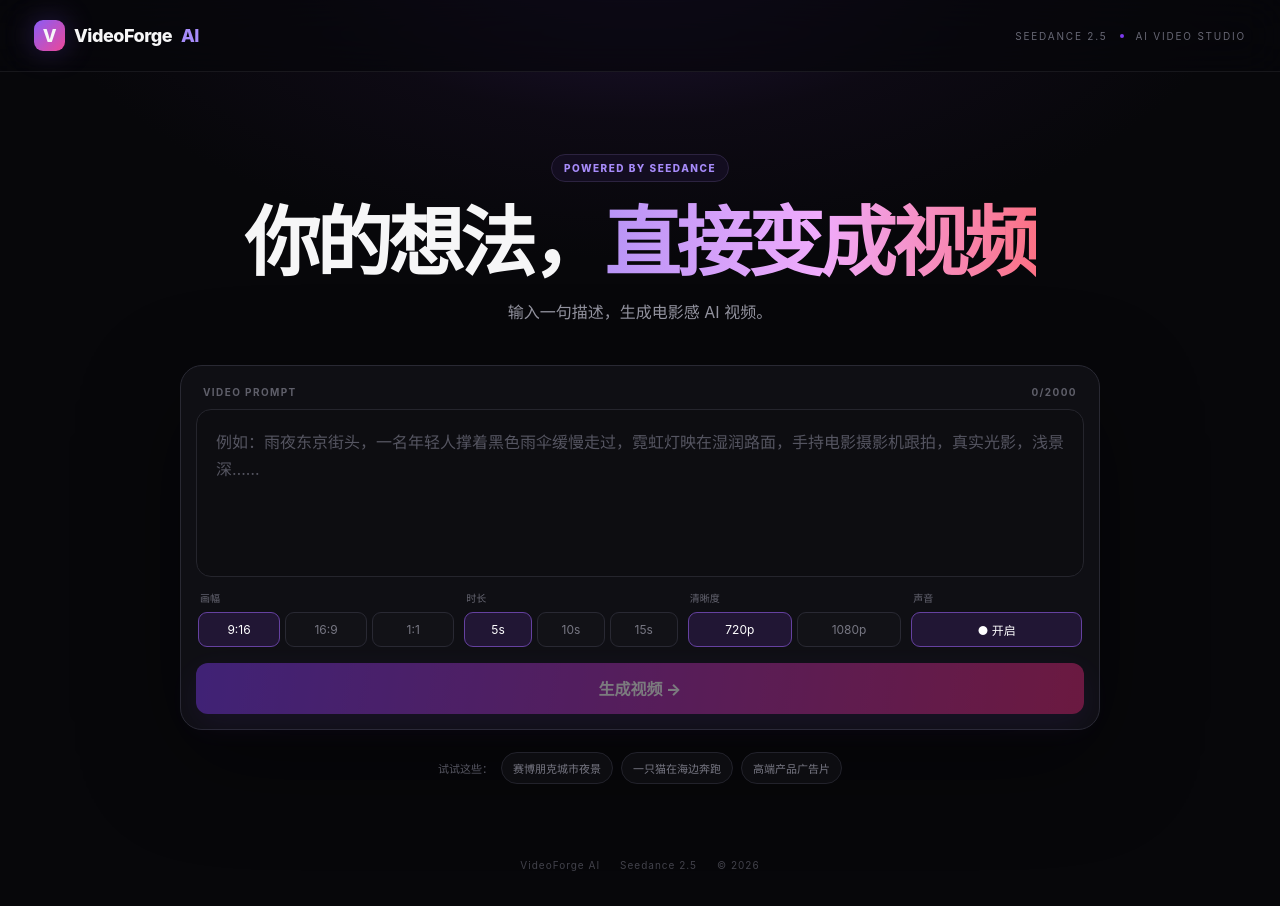
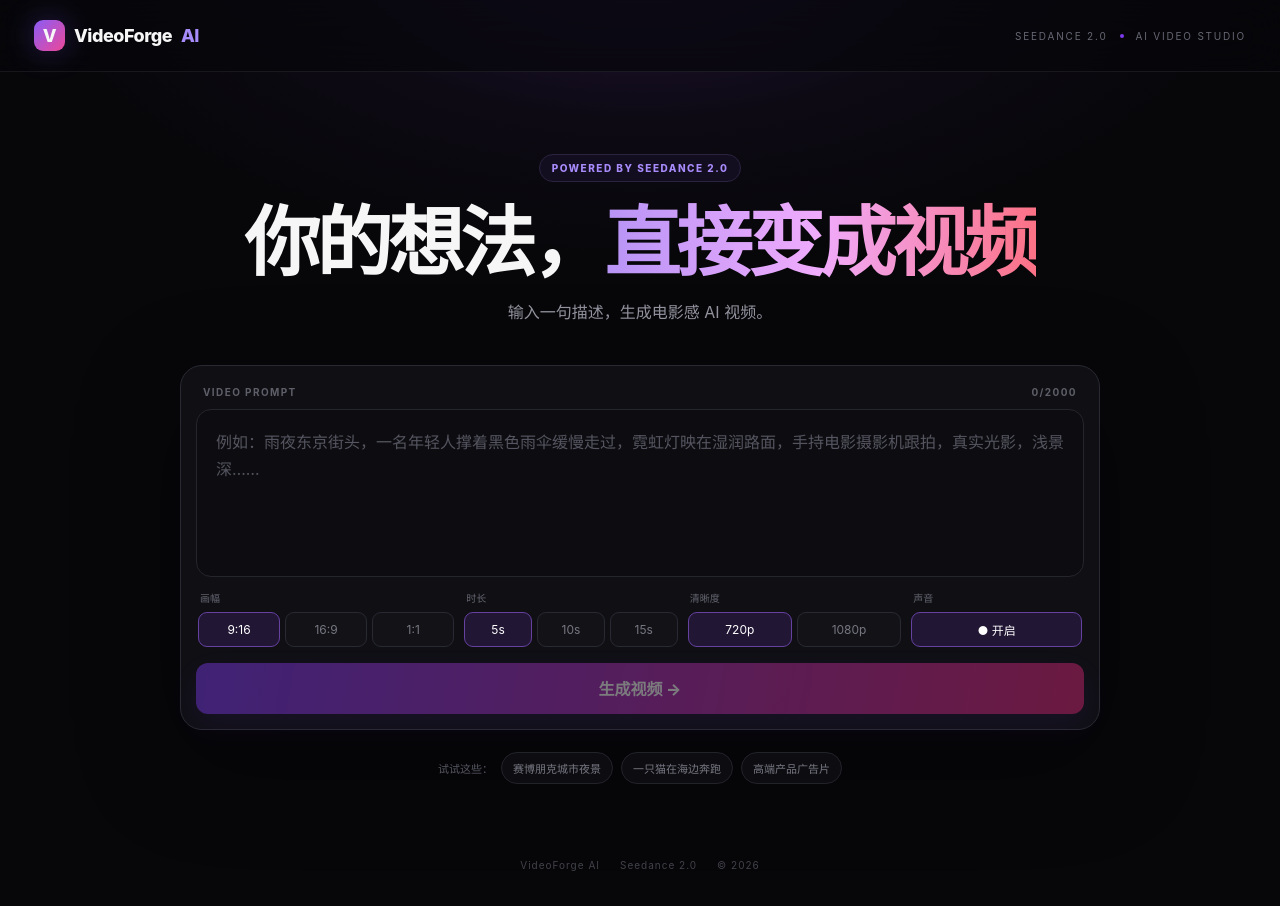
Before and after one commit to louqingle/videoforge-ai, a Next.js app: page / in a window 1280 px wide. Built offline with nearby package versions, Linux system fonts and the light colour scheme.

Commit message:
ui: label VideoForge as Seedance 2.0

```diff
--- a/app/page.tsx
+++ b/app/page.tsx
@@ -33,7 +33,6 @@
         body: JSON.stringify({ prompt: prompt.trim(), ratio, duration, resolution, generateAudio: audio }),
       });
       const data = await res.json();
-
       if (!res.ok) throw new Error(data.error || "创建任务失败");
       poll(data.taskId);
     } catch (e) {
@@ -48,13 +47,12 @@
     timer.current = setInterval(async () => {
       checks += 1;
       setProgress(Math.min(92, 8 + checks * 3));
-
       try {
         const res = await fetch(`/api/video?id=${encodeURIComponent(id)}`, { cache: "no-store" });
         const data = await res.json();
         if (!res.ok) throw new Error(data.error || "查询任务失败");
 
-        if (data.status === "succeeded") {
+        if (data.status === "succeeded" || data.status === "success") {
           if (timer.current) clearInterval(timer.current);
           setProgress(100);
           setVideoUrl(data.videoUrl || "");
@@ -77,11 +75,11 @@
     <main className="app">
       <header className="topbar">
         <div className="brand"><span className="mark">V</span><span>VideoForge</span><em>AI</em></div>
-        <div className="topMeta"><span>SEEDANCE 2.5</span><span className="dot" /><span>AI VIDEO STUDIO</span></div>
+        <div className="topMeta"><span>SEEDANCE 2.0</span><span className="dot" /><span>AI VIDEO STUDIO</span></div>
       </header>
 
       <section className="hero">
-        <div className="pill">POWERED BY SEEDANCE</div>
+        <div className="pill">POWERED BY SEEDANCE 2.0</div>
         <h1>你的想法，<span>直接变成视频</span></h1>
         <p>输入一句描述，生成电影感 AI 视频。</p>
 
@@ -133,7 +131,7 @@
         {status === "generating" && (
           <div className="statusCard">
             <div className="loader" />
-            <div className="statusText"><strong>正在生成视频</strong><span>AI 正在理解提示词并渲染画面，请保持页面打开。</span></div>
+            <div className="statusText"><strong>正在生成视频</strong><span>Seedance 2.0 正在渲染，请保持页面打开。</span></div>
             <div className="bar"><i style={{ width: `${progress}%` }} /></div>
           </div>
         )}
@@ -156,7 +154,7 @@
         </div>
       </section>
 
-      <footer><span>VideoForge AI</span><span>Seedance 2.5</span><span>© 2026</span></footer>
+      <footer><span>VideoForge AI</span><span>Seedance 2.0</span><span>© 2026</span></footer>
     </main>
   );
 }
```
